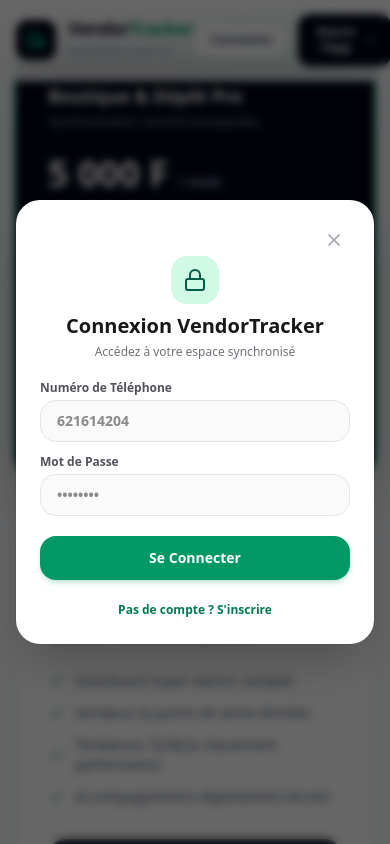
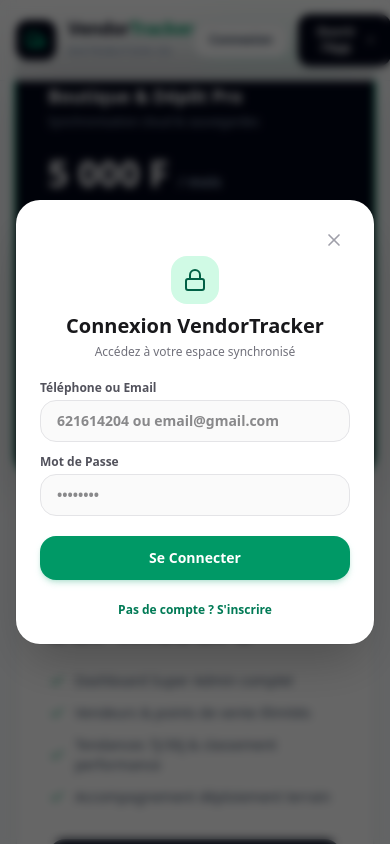
Before and after one commit to elsonkjimmy/vendor-tracker, a React (Vite) app: page / in a window 390 px wide. Both pictures are taken after a click on the button "Créer mon compte Pro". Shown: the part 5401-6245 px from the top of the page. Built offline with nearby package versions, Linux system fonts and the light colour scheme.

Commit message:
fix(ui): accepter telephone ou email dans le champ identifiant de connexion d'AuthModal

```diff
--- a/src/components/Modals.tsx
+++ b/src/components/Modals.tsx
@@ -587,10 +587,12 @@ export function AuthModal({ onSuccess, onClose }: AuthModalProps) {
           )}
 
           <div>
-            <label className="block text-xs font-bold text-zinc-600 mb-1">Numéro de Téléphone</label>
+            <label className="block text-xs font-bold text-zinc-600 mb-1">
+              {isRegister ? 'Numéro de Téléphone' : 'Téléphone ou Email'}
+            </label>
             <input
-              type="tel"
-              placeholder="621614204"
+              type={isRegister ? 'tel' : 'text'}
+              placeholder={isRegister ? '621614204' : '621614204 ou email@gmail.com'}
               value={phone}
               onChange={(e) => setPhone(e.target.value)}
               className="w-full rounded-2xl border border-zinc-200 bg-zinc-50 px-4 py-2.5 text-sm font-semibold text-zinc-900 focus:border-emerald-600 focus:bg-white focus:outline-hidden"
```
